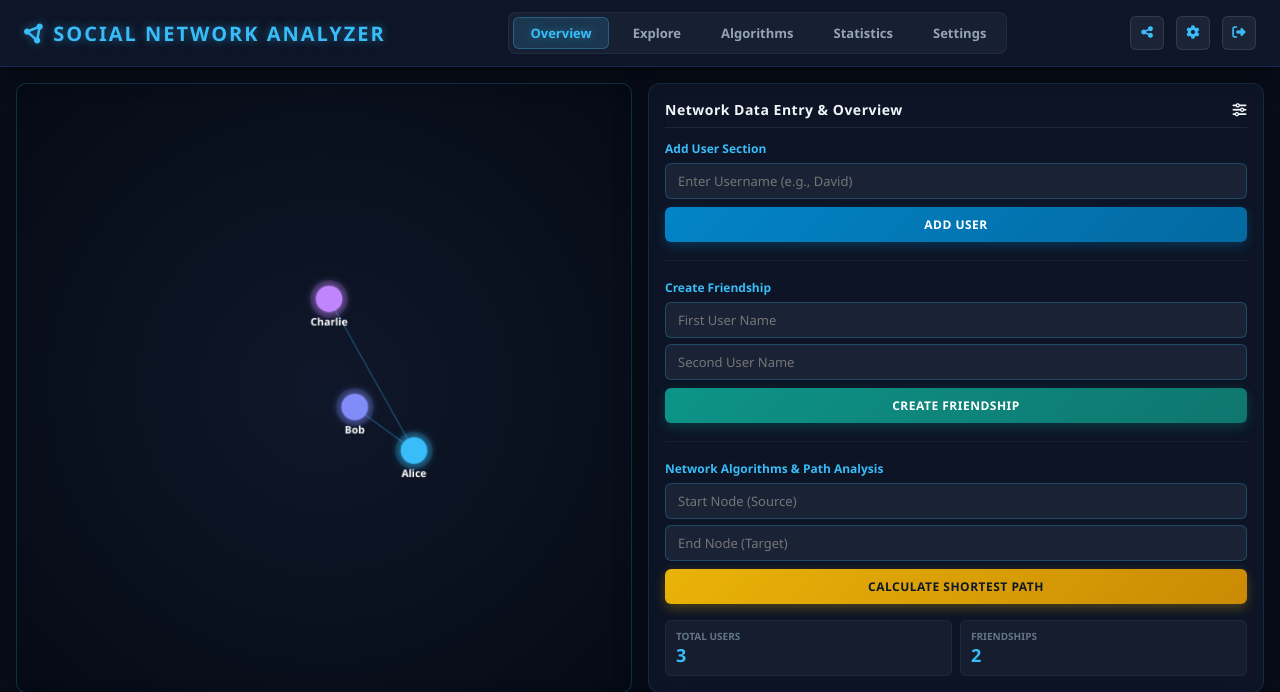
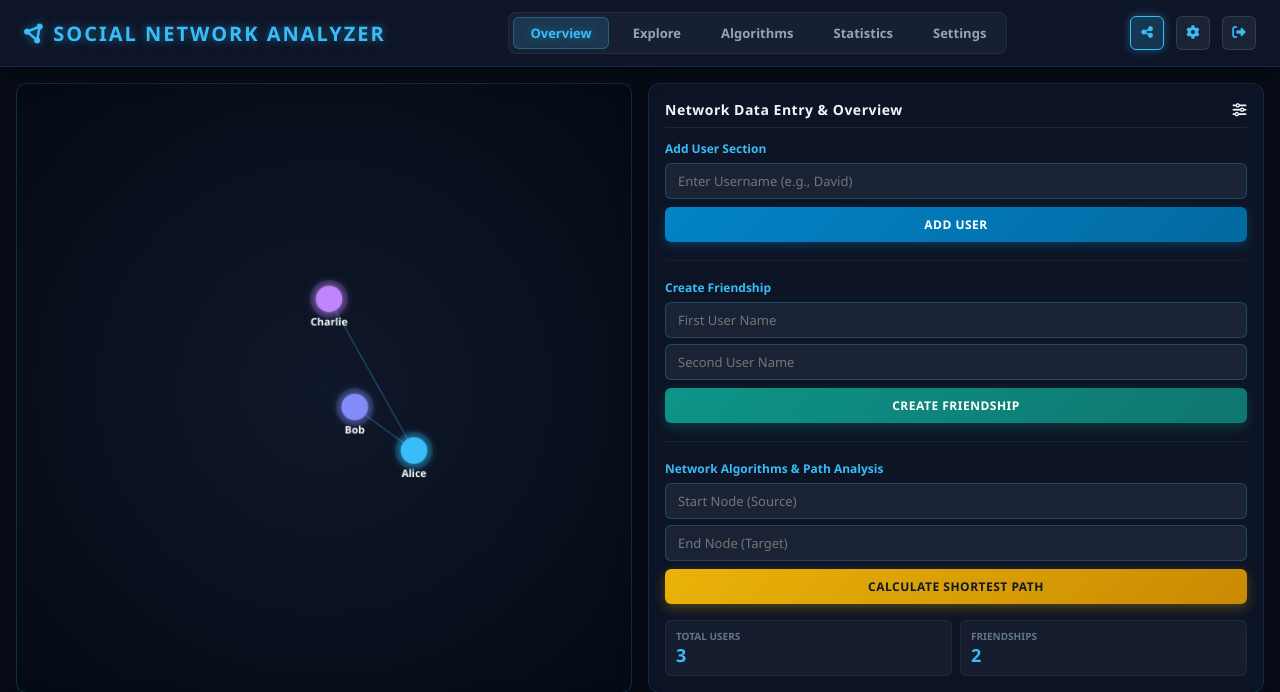
Before and after one commit to PeanutChikki/Social-Network-Analyzer, a Flask app: page / in a window 1280 px wide, with the pointer over the restyled element. Shown: the top 692 px of the page. Run offline with Flask 3, Linux system fonts and the light colour scheme.

Commit message:
minor changes in html made

```diff
--- a/templates/index.html
+++ b/templates/index.html
@@ -7,7 +7,11 @@
     <!-- FontAwesome for icons -->
     <link rel="stylesheet" href="https://cdnjs.cloudflare.com/ajax/libs/font-awesome/6.4.0/css/all.min.css">
     <style>
-        * { box-sizing: border-box; margin: 0; padding: 0; font-family: 'Segoe UI', system-ui, -apple-system, sans-serif; }
+        * { box-sizing: border-box;
+             margin: 0;
+             padding: 0;
+             font-family: 'Segoe UI',
+             system-ui, -apple-system, sans-serif; }
 
         body {
             background-color: #080d19;
@@ -84,6 +88,11 @@
             align-items: center;
             justify-content: center;
             cursor: pointer;
+        }
+        .top-icon-btn:hover {
+            background: rgba(56, 189, 248, 0.2);
+            border-color: #38bdf8;
+            box-shadow: 0 0 10px rgba(56, 189, 248, 0.4);
         }
 
         /* Main App Grid Layout */
```
